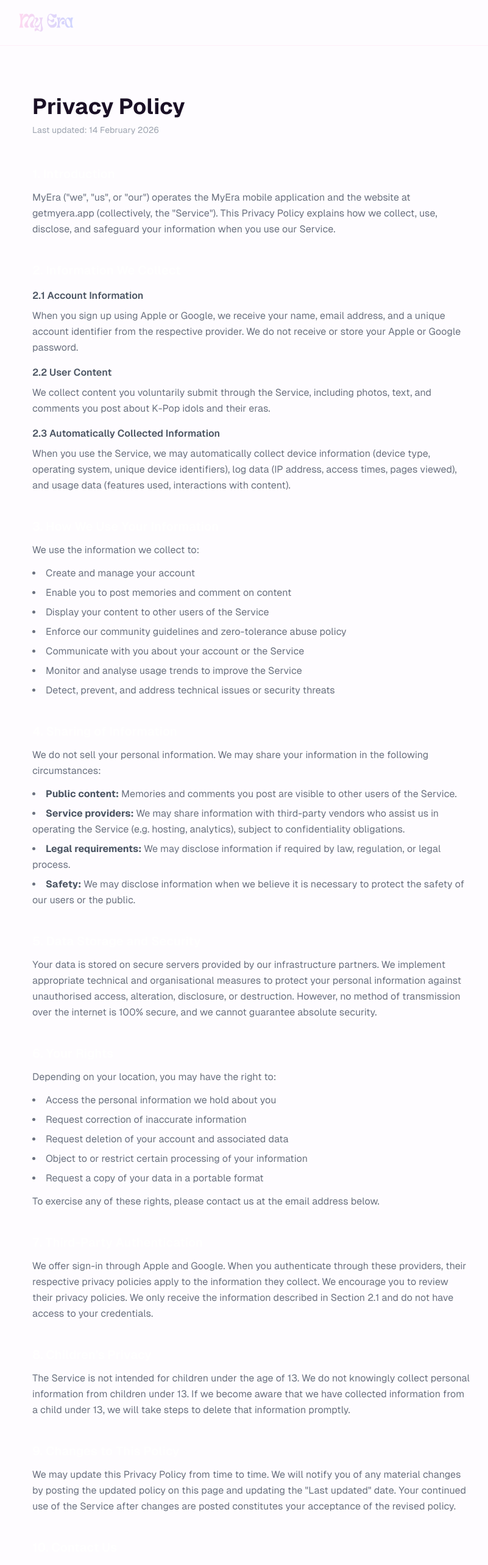
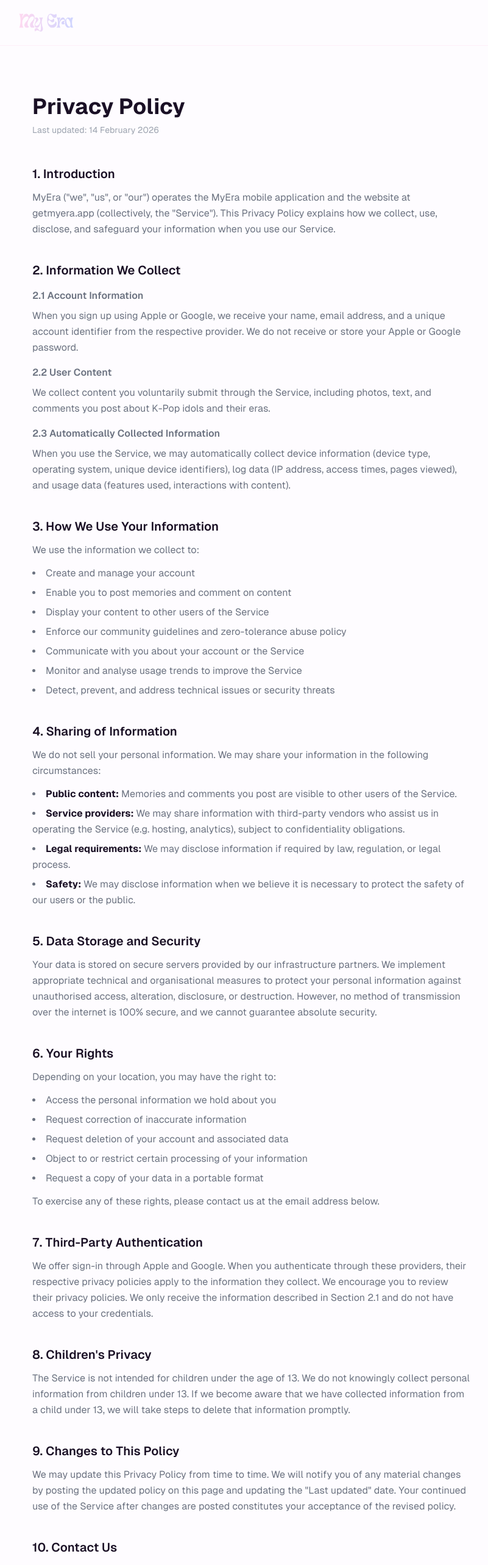
Before and after one commit to axl0002/myEraWebsite, a Next.js app: page /privacy in a window 1280 px wide. Shown: the top 2566 px of the page at 61% size, without its empty margins (227-1028 px from the left). Built offline with nearby package versions, Linux system fonts and the light colour scheme.

Commit message:
Fix text visibility on privacy page

```diff
--- a/src/app/privacy/page.tsx
+++ b/src/app/privacy/page.tsx
@@ -25,14 +25,14 @@ export default function PrivacyPolicy() {
       </nav>
 
       <main className="max-w-3xl mx-auto px-6 py-12 sm:py-20">
-        <h1 className="text-3xl sm:text-4xl font-bold mb-2">Privacy Policy</h1>
+        <h1 className="text-3xl sm:text-4xl font-bold mb-2 text-foreground">Privacy Policy</h1>
         <p className="text-gray-400 text-sm mb-12">
           Last updated: 14 February 2026
         </p>
 
         <div className="space-y-10 text-gray-500 leading-relaxed">
           <section>
-            <h2 className="text-xl font-semibold text-white mb-3">1. Introduction</h2>
+            <h2 className="text-xl font-semibold text-foreground mb-3">1. Introduction</h2>
             <p>
               MyEra (&quot;we&quot;, &quot;us&quot;, or &quot;our&quot;) operates the MyEra mobile
               application and the website at getmyera.app (collectively, the &quot;Service&quot;). This
@@ -42,9 +42,9 @@ export default function PrivacyPolicy() {
           </section>
 
           <section>
-            <h2 className="text-xl font-semibold text-white mb-3">2. Information We Collect</h2>
+            <h2 className="text-xl font-semibold text-foreground mb-3">2. Information We Collect</h2>
 
-            <h3 className="text-base font-semibold text-gray-600 mt-4 mb-2">
+            <h3 className="text-base font-semibold text-foreground/70 mt-4 mb-2">
               2.1 Account Information
             </h3>
             <p>
@@ -53,7 +53,7 @@ export default function PrivacyPolicy() {
               Apple or Google password.
             </p>
 
-            <h3 className="text-base font-semibold text-gray-600 mt-4 mb-2">
+            <h3 className="text-base font-semibold text-foreground/70 mt-4 mb-2">
               2.2 User Content
             </h3>
             <p>
@@ -61,7 +61,7 @@ export default function PrivacyPolicy() {
               and comments you post about K-Pop idols and their eras.
             </p>
 
-            <h3 className="text-base font-semibold text-gray-600 mt-4 mb-2">
+            <h3 className="text-base font-semibold text-foreground/70 mt-4 mb-2">
               2.3 Automatically Collected Information
             </h3>
             <p>
@@ -72,7 +72,7 @@ export default function PrivacyPolicy() {
           </section>
 
           <section>
-            <h2 className="text-xl font-semibold text-white mb-3">3. How We Use Your Information</h2>
+            <h2 className="text-xl font-semibold text-foreground mb-3">3. How We Use Your Information</h2>
             <p className="mb-3">We use the information we collect to:</p>
             <ul className="list-disc list-inside space-y-1.5">
               <li>Create and manage your account</li>
@@ -86,26 +86,26 @@ export default function PrivacyPolicy() {
           </section>
 
           <section>
-            <h2 className="text-xl font-semibold text-white mb-3">4. Sharing of Information</h2>
+            <h2 className="text-xl font-semibold text-foreground mb-3">4. Sharing of Information</h2>
             <p className="mb-3">We do not sell your personal information. We may share your information in the following circumstances:</p>
             <ul className="list-disc list-inside space-y-1.5">
               <li>
-                <strong className="text-gray-600">Public content:</strong> Memories and comments you post are visible to other users of the Service.
+                <strong className="text-foreground">Public content:</strong> Memories and comments you post are visible to other users of the Service.
               </li>
               <li>
-                <strong className="text-gray-600">Service providers:</strong> We may share information with third-party vendors who assist us in operating the Service (e.g. hosting, analytics), subject to confidentiality obligations.
+                <strong className="text-foreground">Service providers:</strong> We may share information with third-party vendors who assist us in operating the Service (e.g. hosting, analytics), subject to confidentiality obligations.
               </li>
               <li>
-                <strong className="text-gray-600">Legal requirements:</strong> We may disclose information if required by law, regulation, or legal process.
+                <strong className="text-foreground">Legal requirements:</strong> We may disclose information if required by law, regulation, or legal process.
               </li>
               <li>
-                <strong className="text-gray-600">Safety:</strong> We may disclose information when we believe it is necessary to protect the safety of our users or the public.
+                <strong className="text-foreground">Safety:</strong> We may disclose information when we believe it is necessary to protect the safety of our users or the public.
               </li>
             </ul>
           </section>
 
           <section>
-            <h2 className="text-xl font-semibold text-white mb-3">5. Data Storage and Security</h2>
+            <h2 className="text-xl font-semibold text-foreground mb-3">5. Data Storage and Security</h2>
             <p>
               Your data is stored on secure servers provided by our infrastructure partners. We
               implement appropriate technical and organisational measures to protect your personal
@@ -116,7 +116,7 @@ export default function PrivacyPolicy() {
           </section>
 
           <section>
-            <h2 className="text-xl font-semibold text-white mb-3">6. Your Rights</h2>
+            <h2 className="text-xl font-semibold text-foreground mb-3">6. Your Rights</h2>
             <p className="mb-3">Depending on your location, you may have the right to:</p>
             <ul className="list-disc list-inside space-y-1.5">
               <li>Access the personal information we hold about you</li>
@@ -131,7 +131,7 @@ export default function PrivacyPolicy() {
           </section>
 
           <section>
-            <h2 className="text-xl font-semibold text-white mb-3">7. Third-Party Authentication</h2>
+            <h2 className="text-xl font-semibold text-foreground mb-3">7. Third-Party Authentication</h2>
             <p>
               We offer sign-in through Apple and Google. When you authenticate through these
               providers, their respective privacy policies apply to the information they collect. We
@@ -141,7 +141,7 @@ export default function PrivacyPolicy() {
           </section>
 
           <section>
-            <h2 className="text-xl font-semibold text-white mb-3">8. Children&apos;s Privacy</h2>
+            <h2 className="text-xl font-semibold text-foreground mb-3">8. Children&apos;s Privacy</h2>
             <p>
               The Service is not intended for children under the age of 13. We do not knowingly
               collect personal information from children under 13. If we become aware that we have
@@ -151,7 +151,7 @@ export default function PrivacyPolicy() {
           </section>
 
           <section>
-            <h2 className="text-xl font-semibold text-white mb-3">9. Changes to This Policy</h2>
+            <h2 className="text-xl font-semibold text-foreground mb-3">9. Changes to This Policy</h2>
             <p>
               We may update this Privacy Policy from time to time. We will notify you of any material
               changes by posting the updated policy on this page and updating the &quot;Last
@@ -161,7 +161,7 @@ export default function PrivacyPolicy() {
           </section>
 
           <section>
-            <h2 className="text-xl font-semibold text-white mb-3">10. Contact Us</h2>
+            <h2 className="text-xl font-semibold text-foreground mb-3">10. Contact Us</h2>
             <p>
               If you have any questions about this Privacy Policy or our data practices, please
               contact us at:{" "}
```
